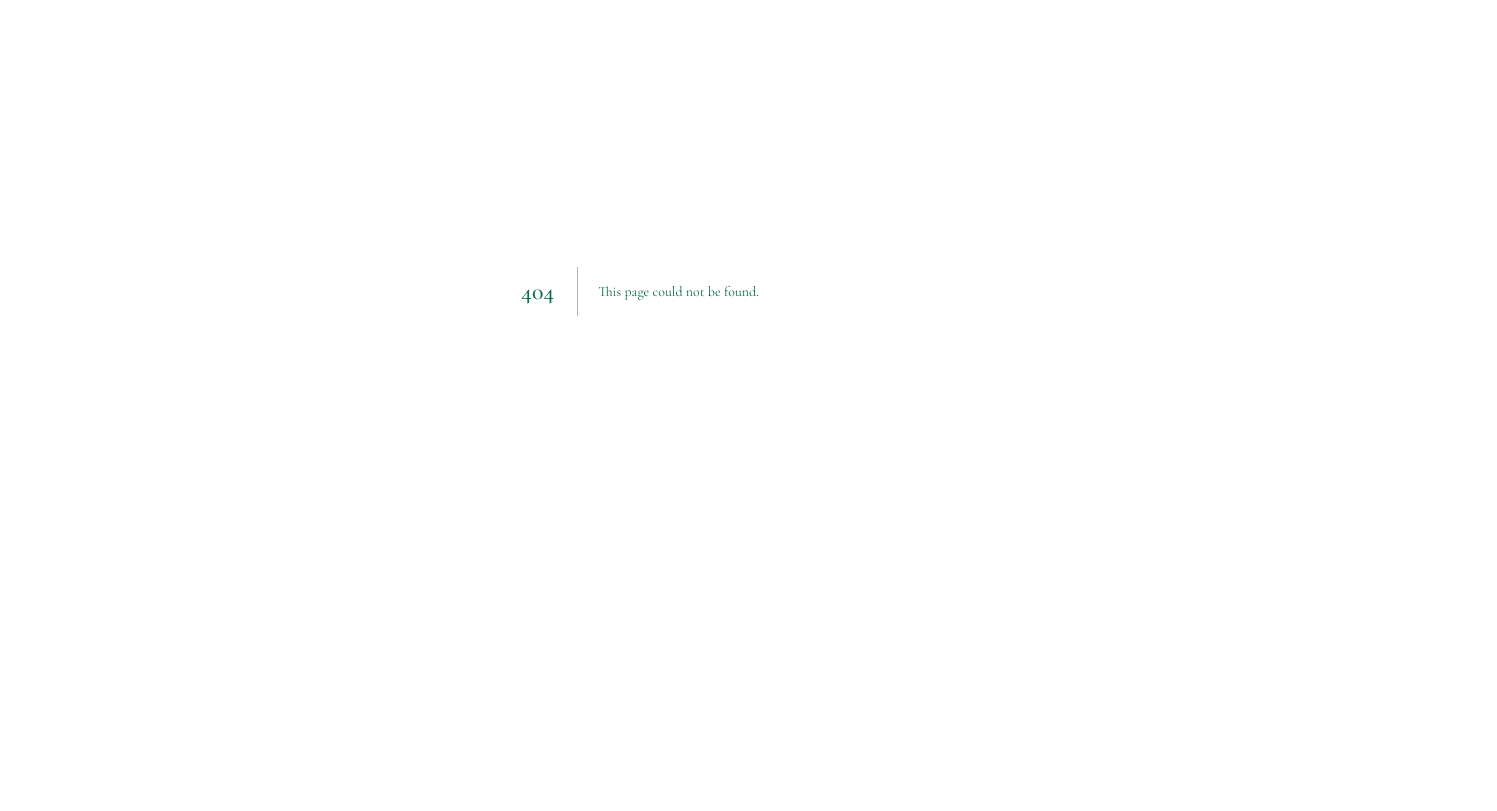
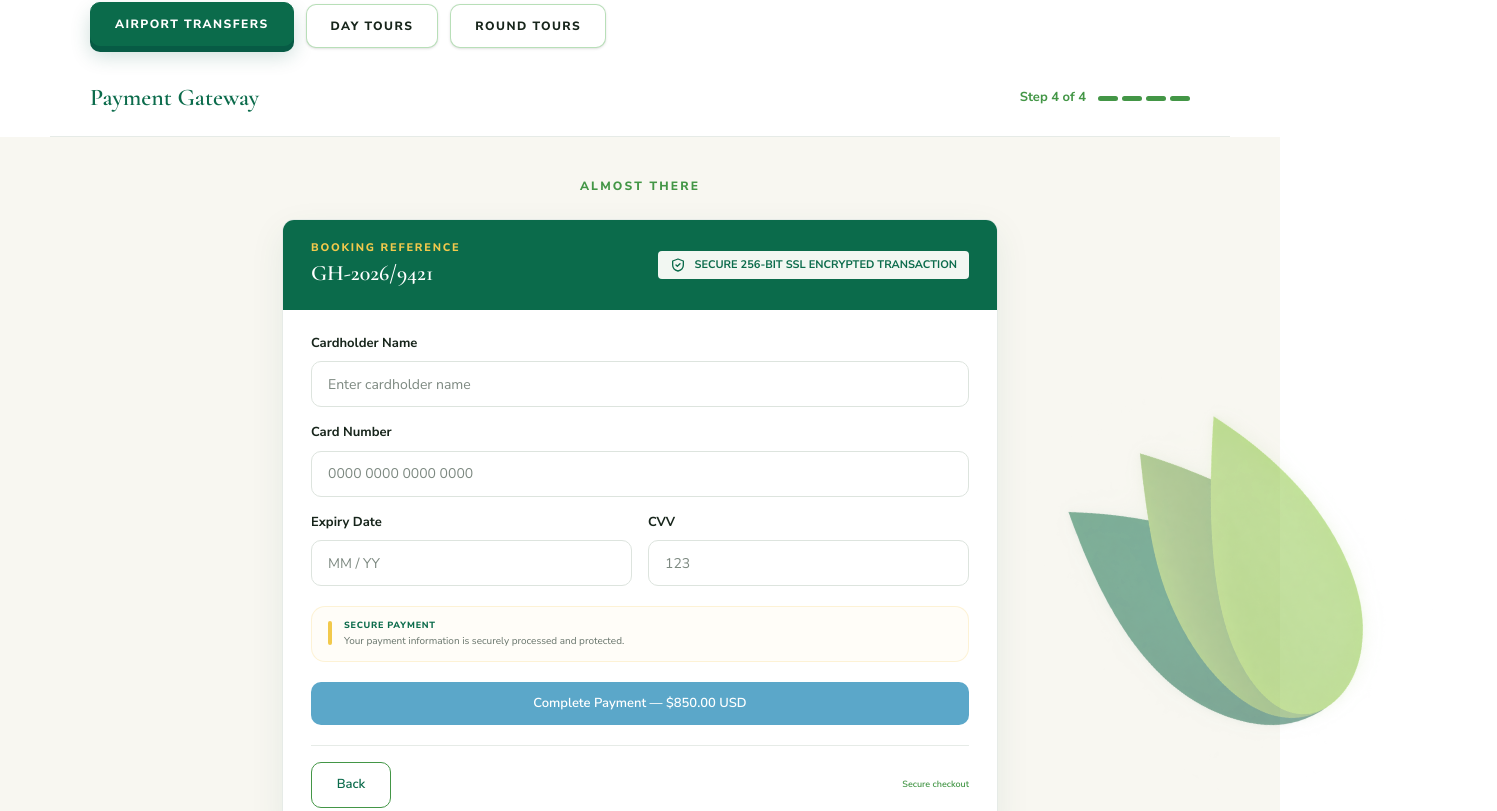
Before and after one commit to HansiHimasara/green-holiday-centre, a Next.js app: page /customer/booking/payment in a window 1280 px wide. Before the commit this address had no page. Shown: the part 109-920 px from the top of the page, 1497 px wide, since content can reach past the window. Before the commit the page ends 800 px from the top, so only its background shows below. Built offline with nearby package versions, Linux system fonts and the light colour scheme.

Commit message:
feat: add booking payment page

```diff
--- /dev/null
+++ b/app/customer/booking/payment/page.tsx
@@ -0,0 +1,170 @@
+import BookingPageShell from "@/components/bookings/BookingPageShell";
+import BookingStepHeader from "@/components/bookings/BookingStepHeader";
+import ServiceTabs from "@/components/bookings/ServiceTabs";
+import SecureBadge from "@/components/bookings/SecureBadge";
+
+import Input from "@/components/ui/Input";
+import Button from "@/components/ui/Button";
+import DecorativePattern from "@/components/ui/DecorativePattern";
+
+export default function PaymentPage() {
+  return (
+    <BookingPageShell>
+      {/* ==========================================
+          HEADER
+      ========================================== */}
+      <section className="bg-white">
+        <DecorativePattern position="bottom-right" />
+
+        <div className="mx-auto w-full max-w-[1180px] px-8 pt-6 md:px-10">
+          <ServiceTabs active="airport-transfer" />
+        </div>
+
+        <div className="mx-auto mt-8 w-full max-w-[1180px] border-b border-[var(--border-light)] px-8 pb-5 md:px-10">
+          <BookingStepHeader
+            title="Payment Gateway"
+            step={4}
+            totalSteps={4}
+          />
+        </div>
+      </section>
+
+      {/* ==========================================
+          PAYMENT PAGE
+      ========================================== */}
+      <section className="bg-[#F8F7F1] py-8 md:py-10">
+        <div className="mx-auto w-full max-w-[780px] px-6 md:px-8">
+
+          {/* INTRO */}
+          <div className="mb-6 text-center">
+            <p className="text-[12px] font-extrabold uppercase tracking-[0.18em] text-[var(--green-primary)]">
+              Almost There
+            </p>
+          </div>
+
+          {/* ==========================================
+              PAYMENT CARD
+          ========================================== */}
+          <div className="overflow-hidden rounded-xl border border-[var(--border-light)] bg-white shadow-[0_12px_35px_rgba(7,91,69,0.08)]">
+
+            {/* PAYMENT HEADER */}
+            <div className="bg-[var(--green-dark)] px-6 py-5 md:px-7">
+              <div className="flex items-center justify-between gap-4">
+
+                <div>
+                  <p className="text-[11px] font-extrabold uppercase tracking-[0.16em] text-[var(--yellow-golden)]">
+                    Booking Reference
+                  </p>
+
+                  <h2 className="mt-1 font-serif text-[22px] font-semibold !text-white">
+                    GH-2026/9421
+                  </h2>
+                </div>
+
+                <SecureBadge />
+
+              </div>
+            </div>
+
+            {/* FORM */}
+            <div className="px-6 py-6 md:px-7">
+
+              <div className="space-y-4">
+
+                <Input
+                  label="Cardholder Name"
+                  placeholder="Enter cardholder name"
+                />
+
+                <Input
+                  label="Card Number"
+                  placeholder="0000 0000 0000 0000"
+                />
+
+                <div className="grid gap-4 sm:grid-cols-2">
+                  <Input
+                    label="Expiry Date"
+                    placeholder="MM / YY"
+                  />
+
+                  <Input
+                    label="CVV"
+                    placeholder="123"
+                  />
+                </div>
+
+              </div>
+
+              {/* SECURITY NOTICE */}
+              <div className="mt-5 flex items-start gap-3 rounded-lg border border-[var(--yellow-golden)]/20 bg-[var(--yellow-golden)]/[0.04] px-4 py-3">
+
+                <div className="mt-0.5 h-6 w-1 shrink-0 rounded-full bg-[var(--yellow-golden)]" />
+
+                <div>
+                  <p className="text-[9px] font-extrabold uppercase tracking-[0.08em] text-[var(--green-dark)]">
+                    Secure Payment
+                  </p>
+
+                  <p className="mt-0.5 text-[10px] leading-4 text-[var(--text-secondary)]">
+                    Your payment information is securely processed and
+                    protected.
+                  </p>
+                </div>
+
+              </div>
+
+              {/* PAYMENT BUTTON */}
+              <Button
+                href="/customer/booking/confirmation"
+                className="
+                  mt-5
+                  w-full
+                  !bg-[var(--sky-blue)]
+                  !text-black
+                  py-3
+                  text-[12px]
+                  font-extrabold
+                  hover:!bg-[var(--green-forest)]
+                  hover:!text-white
+                "
+              >
+                Complete Payment — $850.00 USD
+              </Button>
+
+              {/* BACK */}
+              <div className="mt-5 flex items-center justify-between border-t border-[var(--border-light)] pt-4">
+
+                <Button
+                  href="/customer/booking/summary"
+                  variant="outline"
+                  className="
+                    min-w-[80px]
+                    !border-[var(--green-primary)]
+                    !text-[var(--green-dark)]
+                    hover:!bg-[var(--green-primary)]
+                    hover:!text-white
+                  "
+                >
+                  Back
+                </Button>
+
+                <span className="text-[9px] font-semibold text-[var(--green-primary)]">
+                  Secure checkout
+                </span>
+
+              </div>
+
+            </div>
+          </div>
+
+          {/* FOOT NOTE */}
+          <br></br>
+          <p className="mt-5 text-center text-[11px] text-[var(--text-muted)]">
+            We support Visa, Mastercard, American Express, and major international cards.
+          </p>
+
+        </div>
+      </section>
+    </BookingPageShell>
+  );
+}
```
